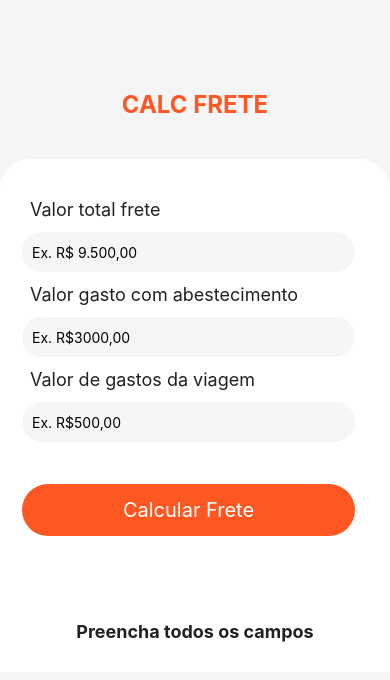
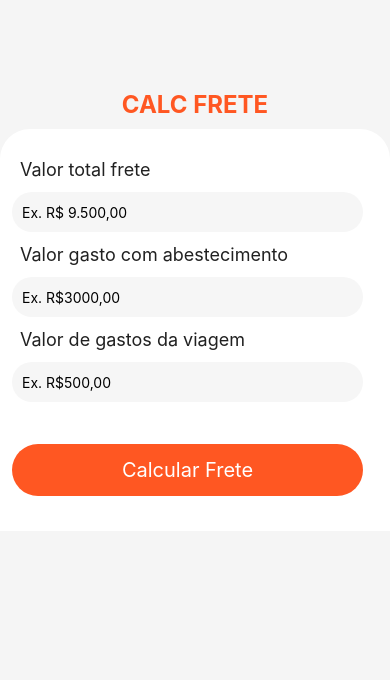
Before and after one commit to LukasLimalkl/native-app, a React Native app: screen / in a window 390 px wide. Shown: the top 680 px of the page. Built offline with nearby package versions, Linux system fonts and the light colour scheme.

Commit message:
new things

```diff
--- a/App.jsx
+++ b/App.jsx
@@ -1,4 +1,4 @@
-import { StyleSheet, View } from 'react-native';
+import { ScrollView, StyleSheet, View } from 'react-native';
 import Main from './src/components/Main';
 import Title from './src/components/Title';
 
@@ -13,8 +13,10 @@ const styles = StyleSheet.create({
 export default function App() {
   return (
     <View style={styles.container}>
+      <ScrollView>
         <Title/>
         <Main/>
+      </ScrollView>
     </View>
   );
 }
--- a/src/components/Form/ResultadoCalc/style.js
+++ b/src/components/Form/ResultadoCalc/style.js
@@ -4,9 +4,8 @@ const styles = StyleSheet.create({
 
     result: {
         flex:1,
-        marginTop:15,
-        paddingTop:60,
-        borderRadius:50,
+        marginTop:20,
+        paddingTop:15,
         alignItems:'center',
         width:'100%',
     },
--- a/src/components/Form/index.jsx
+++ b/src/components/Form/index.jsx
@@ -1,5 +1,5 @@
 import React, { useState } from 'react';
-import { Text, TextInput, TouchableOpacity, View } from 'react-native';
+import { Keyboard, Pressable, Text, TextInput, TouchableOpacity, Vibration, View } from 'react-native';
 import ResultCalc from './ResultadoCalc';
 import styles from './style';
 
@@ -8,15 +8,26 @@ export default function Form() {
     const [valorFrete,setValorFrete] = useState(null);
     const [combustivel,setCombustivel] = useState(null);
     const [gastos, setGastos] = useState(null);
-    const [messagem, setMessage] = useState('Preencha todos os campos');
+    const [messagem, setMessage] = useState('');
     const [calculo, setCalculo] = useState(null);
     const [textButton, setTextButton] = useState('Calcular Frete');
+    const [errorMessage, setErrorMessage] = useState('');
 
 
-    const freteCalc = () => setCalculo((valorFrete - combustivel - gastos).toFixed(2));
+    const freteCalc = () => {
+        const calcFormat = valorFrete.replace(',','.');
+       return setCalculo((calcFormat - combustivel - gastos).toFixed(2));
+    };
+
+    const validatorCalc = () => {
+        if(calculo == null){
+            Vibration.vibrate();
+            setErrorMessage('Campos Obrigatórios*');        }
+    };
 
     const freteValidator = () => {
-       if(valorFrete !== 0 && combustivel !== 0){
+       if(valorFrete !== null && combustivel !== null){
+        setErrorMessage('');
         freteCalc();
         setValorFrete(null);
         setCombustivel(null);
@@ -25,6 +36,7 @@ export default function Form() {
         setTextButton('Calcular Novamente');
         return;
        }
+       validatorCalc();
        setCalculo(null);
        setTextButton('Calcular');
        setMessage('Preencha todos os campos');
@@ -32,9 +44,10 @@ export default function Form() {
 
 
     return(
-        <View style={styles.formContext}>
+        <Pressable onPress={Keyboard.dismiss} style={styles.formContext}>
           <View style={styles.form}>
             <Text style={styles.formLabel}>Valor total frete</Text>
+            <Text style={styles.errorMessage}>{errorMessage}</Text>
             <TextInput
             style={styles.formInput}
             onChangeText={(e) => setValorFrete(e)}
@@ -43,6 +56,7 @@ export default function Form() {
             keyboardType="numeric"
             />
             <Text style={styles.formLabel}>Valor gasto com abestecimento</Text>
+            <Text style={styles.errorMessage}>{errorMessage}</Text>
             <TextInput
             style={styles.formInput}
             onChangeText={(e) =>setCombustivel(e)}
@@ -51,6 +65,7 @@ export default function Form() {
             keyboardType="numeric"
             />
             <Text style={styles.formLabel}>Valor de gastos da viagem</Text>
+            <Text style={styles.errorMessage}>{errorMessage}</Text>
             <TextInput
             style={styles.formInput}
             onChangeText={(e) =>setGastos(e)}
@@ -66,6 +81,6 @@ export default function Form() {
             </TouchableOpacity>
         </View>
         <ResultCalc messagem={messagem} calculo={calculo}/>
-    </View>
+    </Pressable>
     );
 };
--- a/src/components/Form/style.js
+++ b/src/components/Form/style.js
@@ -3,21 +3,16 @@ import { StyleSheet } from 'react-native';
 const styles = StyleSheet.create({
 
    formContext: {
-    width: '100%',
-    height:'100%',
-    bottom: 0,
-    backgroundColor: '#fff',
-    alignItems:'center',
-    borderTopLeftRadius:30,
-    borderTopRightRadius:30,
-    marginTop:30,
+      flex:1,
+      backgroundColor:'#ffffff',
+      borderTopLeftRadius:30,
+      borderTopRightRadius:30,
+      alignItems:'center',
+      paddingTop:30
    },
 
    form:{
     width:'100%',
-    height:'auto',
-    marginTop:30,
-    padding:10,
    },
 
    formLabel: {
@@ -52,6 +47,12 @@ const styles = StyleSheet.create({
     color: '#fff',
    },
 
+   errorMessage:{
+      fontSize:12,
+      color:'#FF1493',
+      fontWeight:'bold',
+      paddingLeft:20,
+    }
 
 });
 
```
